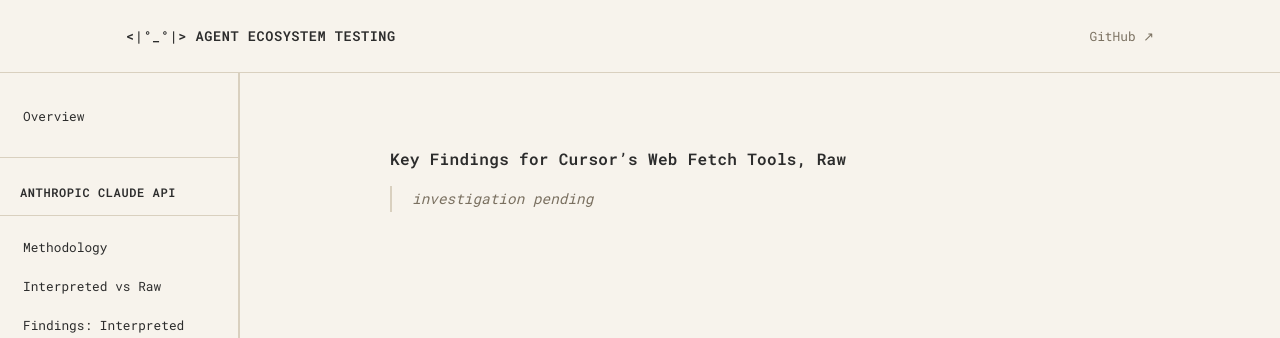
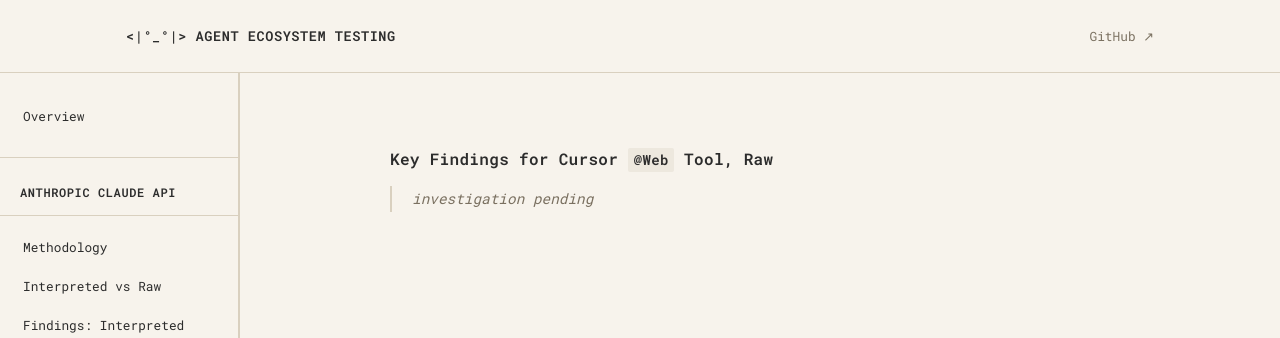
Before and after one commit to rhyannonjoy/agent-ecosystem-testing, a Jekyll site: the page built from docs/anysphere-cursor/cursor-test-findings-raw.md, in a window 1280 px wide and 900 px high. Shown: the top 338 px of the window. Built offline with Jekyll 4.4.1, drawn with Linux system fonts in a browser that asks for light colours.

Commit message:
style(cursor): update heading (Issue #18)

```diff
--- a/docs/anysphere-cursor/cursor-test-findings-raw.md
+++ b/docs/anysphere-cursor/cursor-test-findings-raw.md
@@ -6,6 +6,6 @@
 parent: Anysphere Cursor
 ---
 
-## Key Findings for Cursor's Web Fetch Tools, Raw
+## Key Findings for Cursor `@Web` Tool, Raw
 
 >_investigation pending_
```
